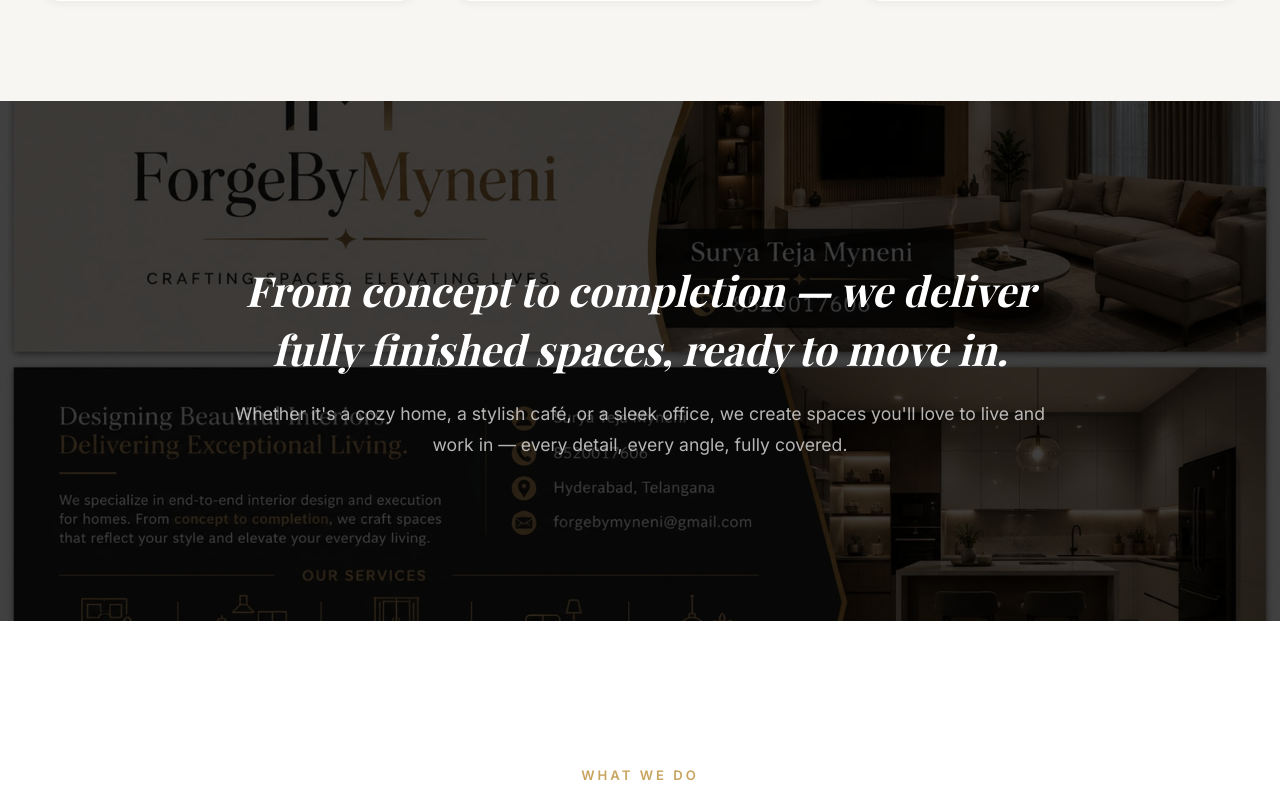
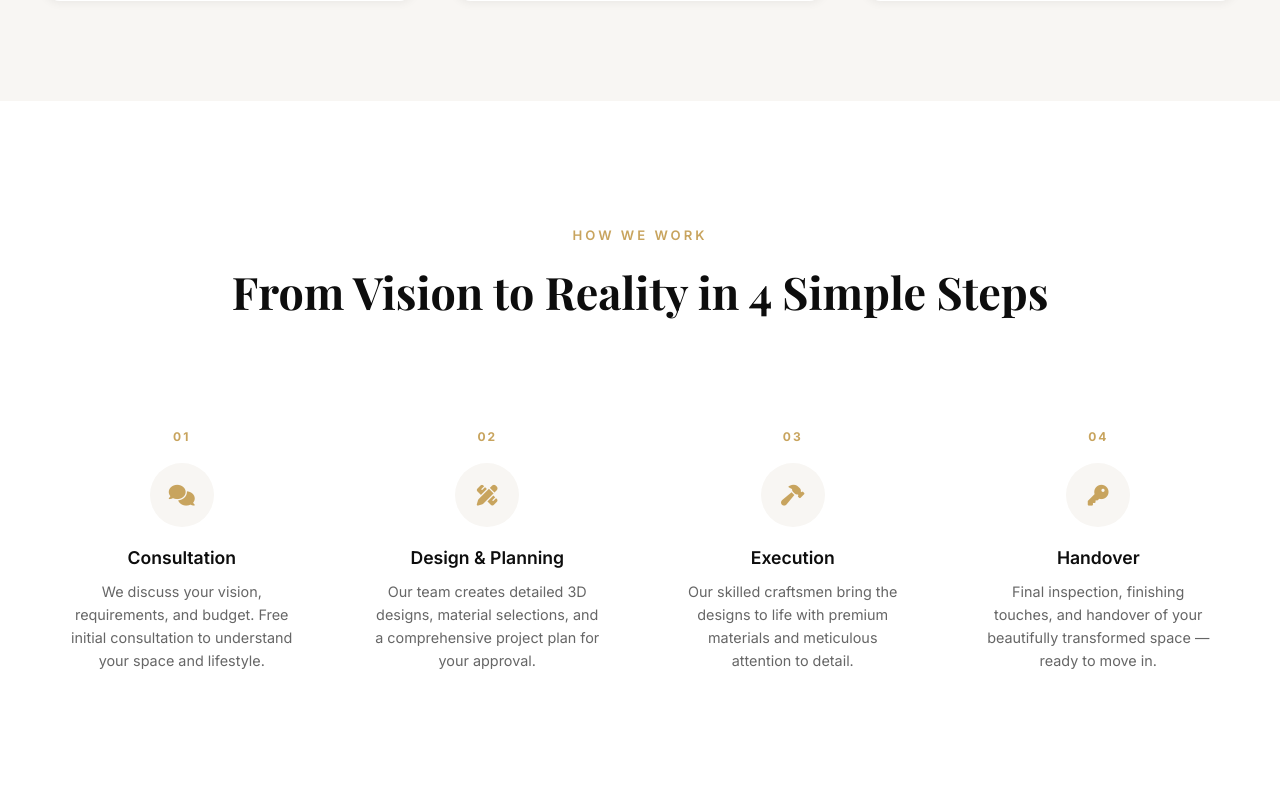
Before and after one commit to suryamynenic-gif/Forge.By.Myneni, an Angular app: page / in a window 1280 px wide. Shown: the part 1921-2733 px from the top of the page. Built offline with nearby package versions, Linux system fonts and the light colour scheme; a web font is replaced by a local one.

Commit message:
Add 'How We Work' process section and client testimonials to home page

```diff
--- /dev/null
+++ b/src/app/config/testimonials.config.ts
@@ -0,0 +1,54 @@
+export interface Testimonial {
+  name: string;
+  location: string;
+  text: string;
+  rating: number;
+}
+
+export const TESTIMONIALS_CONFIG: Testimonial[] = [
+  {
+    name: 'Rajesh & Priya Kumar',
+    location: 'Hyderabad',
+    text: 'Forge By Myneni transformed our 3BHK into a stunning modern home. Surya understood our vision perfectly and delivered beyond expectations. The attention to detail was remarkable.',
+    rating: 5,
+  },
+  {
+    name: 'Anil Reddy',
+    location: 'Hyderabad',
+    text: 'Professional, punctual, and creative. They managed our office redesign seamlessly while we continued working. The new space has genuinely boosted our team morale.',
+    rating: 5,
+  },
+  {
+    name: 'Sneha Venkatesh',
+    location: 'Hyderabad',
+    text: 'From the modular kitchen to the living room, everything was done with precision. They stayed within budget and delivered on time. Highly recommend!',
+    rating: 5,
+  },
+];
+
+export const PROCESS_CONFIG = [
+  {
+    step: '01',
+    title: 'Consultation',
+    description: 'We discuss your vision, requirements, and budget. Free initial consultation to understand your space and lifestyle.',
+    icon: 'fas fa-comments',
+  },
+  {
+    step: '02',
+    title: 'Design & Planning',
+    description: 'Our team creates detailed 3D designs, material selections, and a comprehensive project plan for your approval.',
+    icon: 'fas fa-pencil-ruler',
+  },
+  {
+    step: '03',
+    title: 'Execution',
+    description: 'Our skilled craftsmen bring the designs to life with premium materials and meticulous attention to detail.',
+    icon: 'fas fa-hammer',
+  },
+  {
+    step: '04',
+    title: 'Handover',
+    description: 'Final inspection, finishing touches, and handover of your beautifully transformed space — ready to move in.',
+    icon: 'fas fa-key',
+  },
+];
--- a/src/app/pages/home/home.component.html
+++ b/src/app/pages/home/home.component.html
@@ -60,6 +60,24 @@
   </div>
 </section>
 
+<!-- How We Work -->
+<section class="process-section">
+  <div class="container">
+    <div class="section-header" data-aos="fade-up">
+      <span class="section-label">HOW WE WORK</span>
+      <h2>From Vision to Reality in 4 Simple Steps</h2>
+    </div>
+    <div class="process-grid">
+      <div class="process-card" *ngFor="let step of process; let i = index" [attr.data-aos]="'fade-up'" [attr.data-aos-delay]="i * 150">
+        <div class="process-step">{{ step.step }}</div>
+        <div class="process-icon"><i [class]="step.icon"></i></div>
+        <h3>{{ step.title }}</h3>
+        <p>{{ step.description }}</p>
+      </div>
+    </div>
+  </div>
+</section>
+
 <section class="statement-section">
   <div class="statement-bg" style="background-image: url('assets/pages/home-statement.jpg')"></div>
   <div class="statement-overlay"></div>
@@ -89,6 +107,28 @@
   </div>
 </section>
 
+<!-- Testimonials -->
+<section class="testimonials-section">
+  <div class="container">
+    <div class="section-header" data-aos="fade-up">
+      <span class="section-label">TESTIMONIALS</span>
+      <h2>What Our Clients Say</h2>
+    </div>
+    <div class="testimonials-grid">
+      <div class="testimonial-card" *ngFor="let t of testimonials; let i = index" [attr.data-aos]="'fade-up'" [attr.data-aos-delay]="i * 150">
+        <div class="testimonial-stars">
+          <i class="fas fa-star" *ngFor="let star of [].constructor(t.rating)"></i>
+        </div>
+        <p class="testimonial-text">"{{ t.text }}"</p>
+        <div class="testimonial-author">
+          <strong>{{ t.name }}</strong>
+          <span>{{ t.location }}</span>
+        </div>
+      </div>
+    </div>
+  </div>
+</section>
+
 <section class="stats-section">
   <div class="container">
     <div class="stats-grid">
--- a/src/app/pages/home/home.component.scss
+++ b/src/app/pages/home/home.component.scss
@@ -495,6 +495,121 @@
   }
 }
 
+// Process Section
+.process-section {
+  padding: 120px 0;
+  background: var(--white);
+
+  .process-grid {
+    display: grid;
+    grid-template-columns: repeat(4, 1fr);
+    gap: 30px;
+  }
+}
+
+.process-card {
+  text-align: center;
+  padding: 36px 24px;
+  position: relative;
+
+  .process-step {
+    font-size: 0.75rem;
+    font-weight: 700;
+    color: var(--gold);
+    letter-spacing: 2px;
+    margin-bottom: 16px;
+  }
+
+  .process-icon {
+    width: 64px;
+    height: 64px;
+    border-radius: 50%;
+    background: var(--bg-light);
+    display: flex;
+    align-items: center;
+    justify-content: center;
+    margin: 0 auto 20px;
+    font-size: 1.3rem;
+    color: var(--gold);
+    transition: all 0.3s ease;
+  }
+
+  &:hover .process-icon {
+    background: var(--gold);
+    color: var(--white);
+  }
+
+  h3 {
+    font-size: 1.1rem;
+    color: var(--dark);
+    margin-bottom: 10px;
+    font-family: 'Inter', sans-serif;
+    font-weight: 600;
+  }
+
+  p {
+    color: var(--text-light);
+    font-size: 0.9rem;
+    line-height: 1.6;
+  }
+}
+
+// Testimonials Section
+.testimonials-section {
+  padding: 120px 0;
+  background: var(--bg-light);
+
+  .testimonials-grid {
+    display: grid;
+    grid-template-columns: repeat(3, 1fr);
+    gap: 30px;
+  }
+}
+
+.testimonial-card {
+  background: var(--white);
+  padding: 40px 32px;
+  border-radius: 16px;
+  box-shadow: var(--shadow-sm);
+  transition: all 0.3s ease;
+
+  &:hover {
+    transform: translateY(-4px);
+    box-shadow: var(--shadow-md);
+  }
+
+  .testimonial-stars {
+    margin-bottom: 16px;
+
+    i {
+      color: #f5a623;
+      font-size: 0.9rem;
+      margin-right: 2px;
+    }
+  }
+
+  .testimonial-text {
+    color: var(--text);
+    font-size: 0.95rem;
+    line-height: 1.7;
+    font-style: italic;
+    margin-bottom: 20px;
+  }
+
+  .testimonial-author {
+    strong {
+      display: block;
+      color: var(--dark);
+      font-size: 0.95rem;
+    }
+
+    span {
+      color: var(--text-muted);
+      font-size: 0.85rem;
+    }
+  }
+}
+
 // Responsive
 @media (max-width: 991px) {
   .hero {
@@ -550,6 +665,23 @@
     grid-template-columns: 1fr;
   }
 
+  .process-section {
+    padding: 60px 0;
+
+    .process-grid {
+      grid-template-columns: repeat(2, 1fr);
+      gap: 20px;
+    }
+  }
+
+  .testimonials-section {
+    padding: 60px 0;
+
+    .testimonials-grid {
+      grid-template-columns: 1fr;
+    }
+  }
+
   .stats-grid {
     grid-template-columns: repeat(2, 1fr);
     gap: 24px;
--- a/src/app/pages/home/home.component.ts
+++ b/src/app/pages/home/home.component.ts
@@ -4,6 +4,7 @@ import { RouterModule } from '@angular/router';
 import { SITE_CONFIG } from '../../config/site.config';
 import { SERVICES_CONFIG } from '../../config/services.config';
 import { ABOUT_CONFIG } from '../../config/about.config';
+import { TESTIMONIALS_CONFIG, PROCESS_CONFIG } from '../../config/testimonials.config';
 
 @Component({
   selector: 'app-home',
@@ -16,6 +17,8 @@ export class HomeComponent {
   siteConfig = SITE_CONFIG;
   services = SERVICES_CONFIG.slice(0, 6);
   about = ABOUT_CONFIG;
+  testimonials = TESTIMONIALS_CONFIG;
+  process = PROCESS_CONFIG;
 
   heroSlides = [
     {
```
